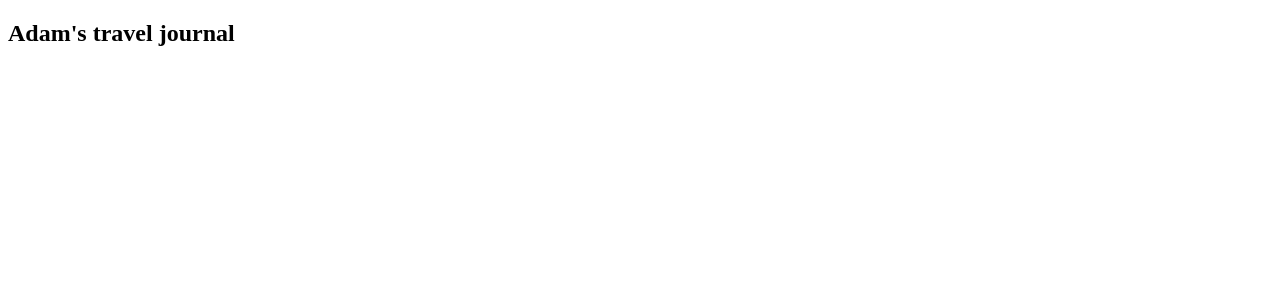
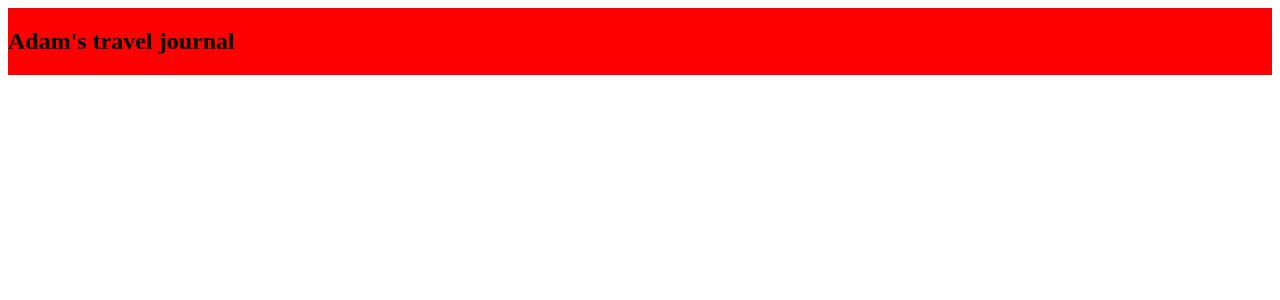
Before and after one commit to Halnon/Travel-Journal-project, a React (Vite) app: page / in a window 1280 px wide. Shown: the top 300 px of the page. Built offline with nearby package versions, Linux system fonts and the light colour scheme.

Commit message:
add initial test styles to see that styles are working correctly

```diff
--- a/src/components/NavBar.module.css
+++ b/src/components/NavBar.module.css
@@ -1,3 +1,11 @@
-#nav--bar {
+html {
+    box-sizing: border-box;
+    margin: 0;
+    padding: 0;
+}
+
+.nav_bar {
+    display: flex;
+    width: 100%;
     background-color: red;
 }
```
